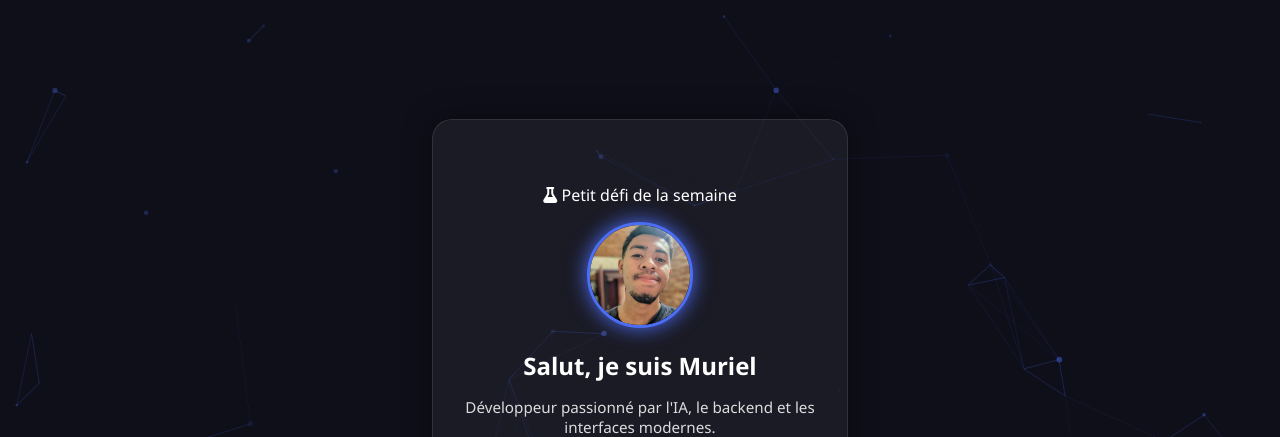
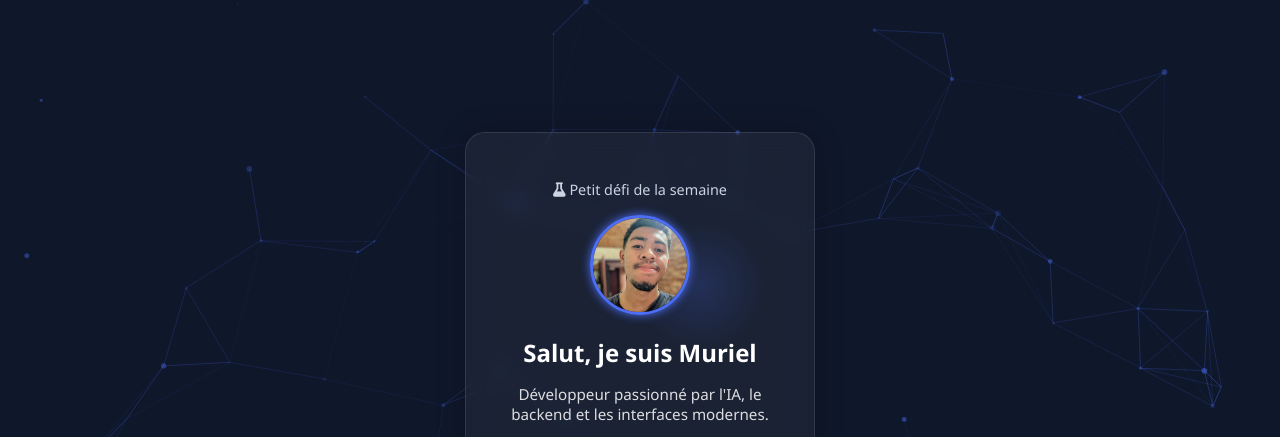
Before and after one commit to MurielAndriamifidisoa/carte-presentation, a plain HTML site: page index.html in a window 1280 px wide. Shown: the top 437 px of the page. Drawn offline with nearby package versions, Linux system fonts and the light colour scheme.

Commit message:
Update index.html

```diff
--- a/index.html
+++ b/index.html
@@ -4,21 +4,26 @@
   <meta charset="UTF-8" />
   <meta name="viewport" content="width=device-width, initial-scale=1.0"/>
   <title>Carte de présentation</title>
-  <link rel="stylesheet" href="https://cdnjs.cloudflare.com/ajax/libs/font-awesome/6.5.0/css/all.min.css">
+  <link rel="stylesheet" href="https://cdnjs.cloudflare.com/ajax/libs/font-awesome/6.5.0/css/all.min.css" />
   <style>
     :root {
-      --bg: #0f0f1a;
+      --bg: #0f172a;
       --text: #ffffff;
       --card: rgba(255, 255, 255, 0.05);
       --border: rgba(255, 255, 255, 0.1);
-      --badge: #1f1f2e;
+      --badge: #1f2937;
       --badge-hover: #4c6ef5;
       --btn: #4c6ef5;
       --btn-hover: #3b5bdb;
     }
 
+    * {
+      box-sizing: border-box;
+    }
+
     body {
       margin: 0;
+      padding: 0 1rem;
       font-family: 'Segoe UI', sans-serif;
       background: var(--bg);
       color: var(--text);
@@ -26,16 +31,16 @@
       justify-content: center;
       align-items: center;
       min-height: 100vh;
+      transition: background 0.4s, color 0.4s;
       position: relative;
       overflow: hidden;
-      flex-direction: column;
     }
 
     #particles-js {
       position: absolute;
       width: 100%;
       height: 100%;
-      z-index: 0;
+      z-index: -2;
     }
 
     .carte {
@@ -43,15 +48,14 @@
       border: 1px solid var(--border);
       border-radius: 20px;
       text-align: center;
-      padding: 3rem 2rem 2rem;
+      padding: 2rem;
+      width: 100%;
       max-width: 350px;
-      width: 90%;
-      box-shadow: 0 0 30px rgba(0,0,0,0.4);
-      animation: fadeIn 1s ease-out forwards;
+      box-shadow: 0 0 30px rgba(0,0,0,0.2);
+      animation: fadeIn 0.8s ease-out forwards;
       opacity: 0;
       transform: translateY(30px);
-      position: relative;
-      z-index: 2;
+      backdrop-filter: blur(10px);
     }
 
     @keyframes fadeIn {
@@ -64,7 +68,6 @@
     .photo-container {
       position: relative;
       margin-bottom: 1rem;
-      z-index: 2;
     }
 
     .photo {
@@ -73,23 +76,21 @@
       border-radius: 50%;
       border: 3px solid var(--btn);
       object-fit: cover;
-      box-shadow: 0 0 20px var(--btn);
-      position: relative;
-      z-index: 2;
-      background-color: #000;
+      box-shadow: 0 0 10px var(--btn);
     }
 
     .photo-container::after {
       content: '';
       position: absolute;
-      top: -15px;
-      left: calc(50% - 60px);
+      top: 10px;
+      left: 50%;
+      transform: translateX(-50%);
       width: 120px;
       height: 120px;
       border-radius: 50%;
-      background: radial-gradient(circle, rgba(76, 110, 245, 0.2), transparent 70%);
+      background: radial-gradient(circle, rgba(76, 110, 245, 0.3), transparent 70%);
       animation: pulse 2s infinite;
-      z-index: 1;
+      z-index: -1;
     }
 
     @keyframes pulse {
@@ -100,13 +101,6 @@
     h1 {
       font-size: 1.5rem;
       margin: 0.5rem 0;
-      position: relative;
-      z-index: 2;
-    }
-
-    p {
-      position: relative;
-      z-index: 2;
     }
 
     .bio {
@@ -157,9 +151,19 @@
       background-color: var(--btn-hover);
     }
 
+    .top-text {
+      font-size: 0.9rem;
+      margin-bottom: 1rem;
+      color: #cbd5e1;
+    }
+
+    audio {
+      display: none;
+    }
+
     @media (max-width: 500px) {
       .carte {
-        padding: 2rem 1rem 1.5rem;
+        padding: 1.5rem 1rem;
       }
 
       h1 {
@@ -188,22 +192,18 @@
       .photo-container::after {
         width: 100px;
         height: 100px;
-        top: -10px;
-        left: calc(50% - 50px);
+        top: 5px;
       }
     }
   </style>
 </head>
 <body>
-
-  <!-- Particules -->
   <div id="particles-js"></div>
 
-  <!-- Carte -->
   <div class="carte">
-    <p><i class="fa-solid fa-flask"></i> Petit défi de la semaine</p>
+    <p class="top-text"><i class="fa-solid fa-flask"></i> Petit défi de la semaine</p>
     <div class="photo-container">
-      <img src="494573173_1400585994700105_4035424734013496332_n.jpg" alt="photo de profil" class="photo" />
+      <img src="494573173_1400585994700105_4035424734013496332_n.jpg" alt="photo de profil" class="photo" onmouseenter="document.getElementById('hover-sound').play()" />
     </div>
     <h1>Salut, je suis Muriel</h1>
     <p class="bio">Développeur passionné par l'IA, le backend et les interfaces modernes.</p>
@@ -217,63 +217,65 @@
       <span><i class="fab fa-java"></i> Java</span>
     </div>
 
-    <p class="preference">Je préfère les ambiances sombres avec une touche futuriste.</p>
+    <p class="preference">J’adore les univers sombres et animés qui donnent vie au code.</p>
 
-    <a href="#" class="btn" onclick="playSound()">Voir le défi</a>
+    <a href="#" class="btn">Voir le défi</a>
   </div>
 
-  <!-- Audio -->
-  <audio id="clickSound" src="https://assets.mixkit.co/sfx/preview/mixkit-select-click-1109.mp3" preload="auto"></audio>
+  <audio id="hover-sound" src="https://assets.mixkit.co/sfx/download/mixkit-fast-double-click-on-mouse-275.wav"></audio>
 
-  <!-- Scripts -->
   <script src="https://cdn.jsdelivr.net/npm/particles.js@2.0.0/particles.min.js"></script>
   <script>
     particlesJS("particles-js", {
-      "particles": {
-        "number": {
-          "value": 60,
-          "density": { "enable": true, "value_area": 800 }
+      particles: {
+        number: { value: 80, density: { enable: true, value_area: 800 } },
+        color: { value: "#4c6ef5" },
+        shape: {
+          type: "circle",
+          stroke: { width: 0, color: "#000" },
+          polygon: { nb_sides: 5 }
         },
-        "color": { "value": "#4c6ef5" },
-        "shape": { "type": "circle" },
-        "opacity": {
-          "value": 0.5,
-          "random": true
+        opacity: {
+          value: 0.5,
+          random: true,
+          anim: { enable: true, speed: 0.5, opacity_min: 0.1, sync: false }
         },
-        "size": {
-          "value": 3,
-          "random": true
+        size: {
+          value: 3,
+          random: true,
+          anim: { enable: false }
         },
-        "line_linked": {
-          "enable": true,
-          "distance": 150,
-          "color": "#4c6ef5",
-          "opacity": 0.3,
-          "width": 1
+        line_linked: {
+          enable: true,
+          distance: 150,
+          color: "#4c6ef5",
+          opacity: 0.4,
+          width: 1
         },
-        "move": {
-          "enable": true,
-          "speed": 2,
-          "direction": "none",
-          "out_mode": "out"
+        move: {
+          enable: true,
+          speed: 2,
+          direction: "none",
+          random: false,
+          straight: false,
+          out_mode: "out",
+          bounce: false
         }
       },
-      "interactivity": {
-        "events": {
-          "onhover": { "enable": true, "mode": "grab" },
-          "onclick": { "enable": true, "mode": "push" }
+      interactivity: {
+        detect_on: "canvas",
+        events: {
+          onhover: { enable: true, mode: "repulse" },
+          onclick: { enable: true, mode: "push" },
+          resize: true
         },
-        "modes": {
-          "grab": { "distance": 140, "line_linked": { "opacity": 0.5 } },
-          "push": { "particles_nb": 4 }
+        modes: {
+          repulse: { distance: 100, duration: 0.4 },
+          push: { particles_nb: 4 }
         }
       },
-      "retina_detect": true
+      retina_detect: true
     });
-
-    function playSound() {
-      document.getElementById('clickSound').play();
-    }
   </script>
 </body>
 </html>
```
